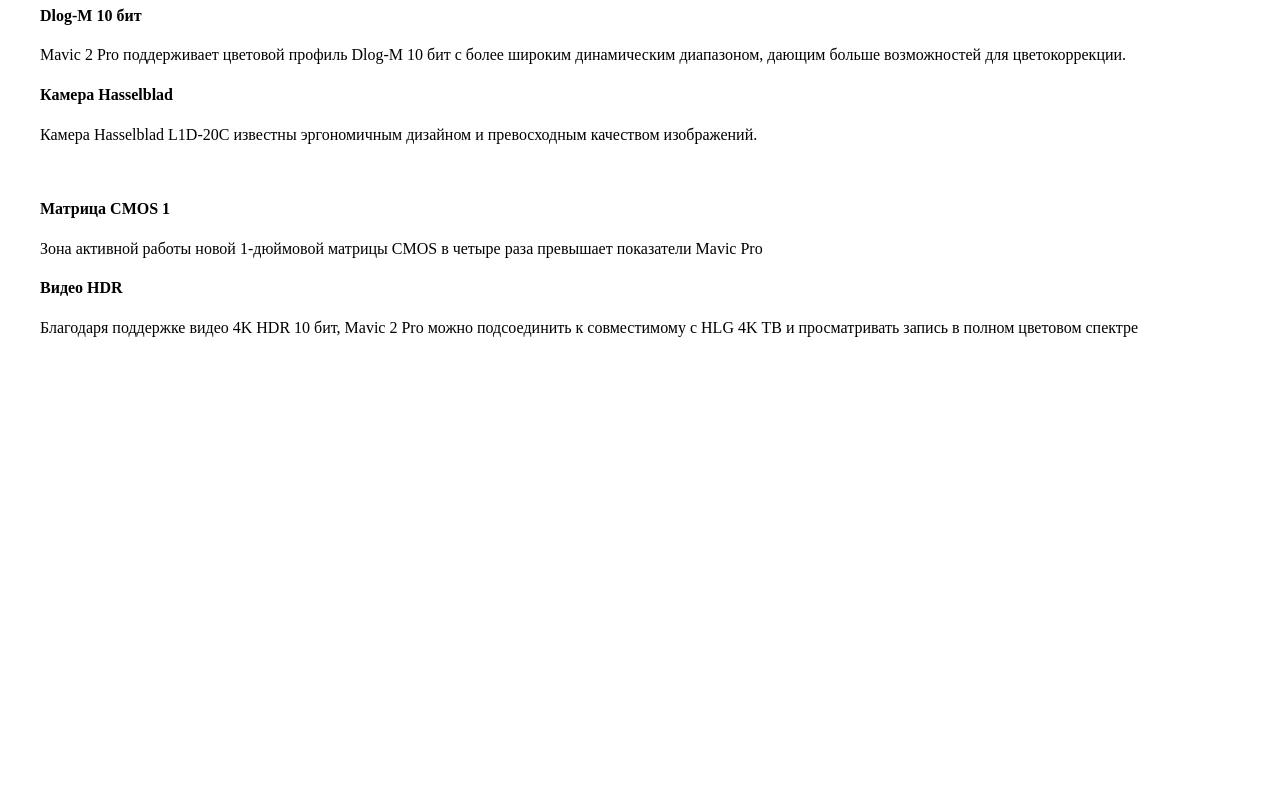
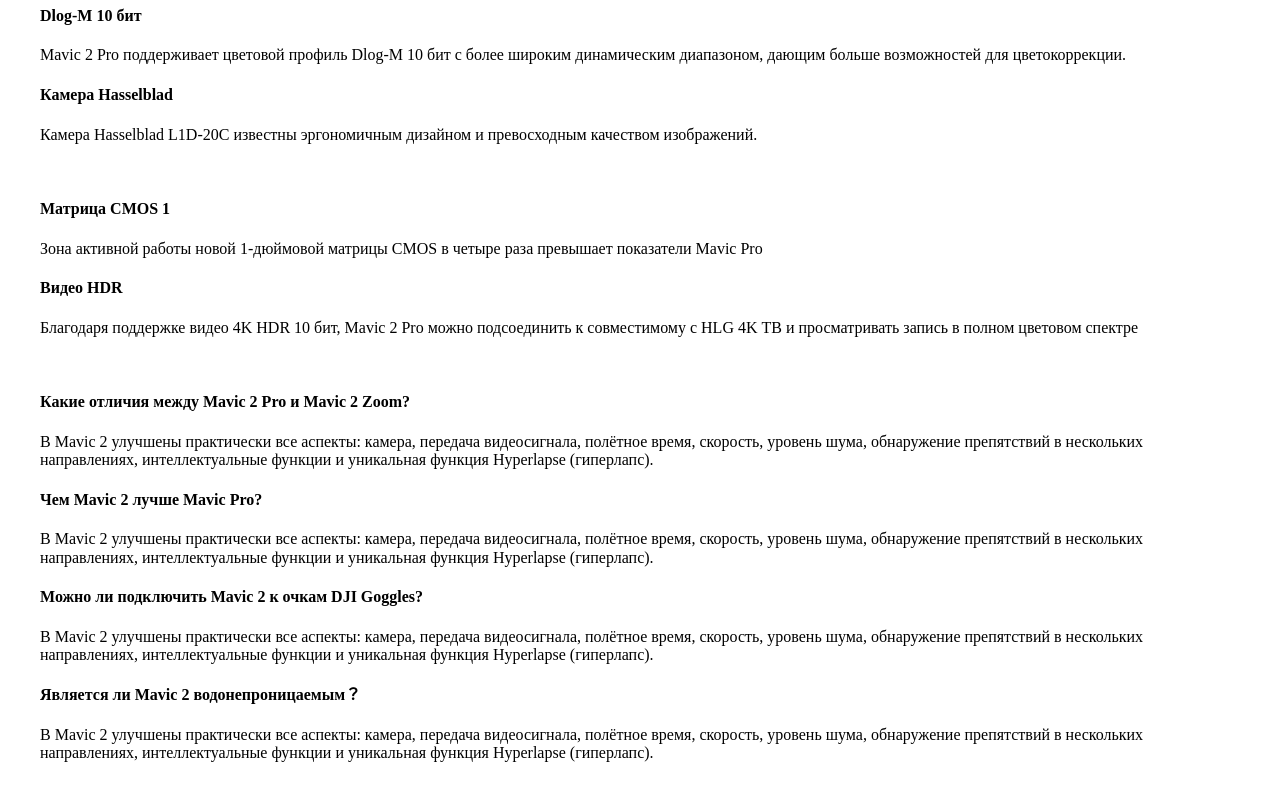
Before and after one commit to YuriBendzo/MavicPRO, a website: page app/index.html in a window 1280 px wide. Shown: the part 1340-2140 px from the top of the page. Before the commit the page ends 1786 px from the top, so only its background shows below. Drawn offline with Linux system fonts and the light colour scheme.

Commit message:
finished fifth section questions

```diff
--- a/app/index.html
+++ b/app/index.html
@@ -244,9 +244,43 @@
             </div>
         </div>
     </section>
-    <section class="page-sectrion">
+    <section class="page-sectrion questions">
         <div class="container">
             <h3 class="title"></h3>
+            <div class="questions__items">
+                <div class="questions__item">
+                    <h4 class="questions__item-title">Какие отличия между Mavic 2 Pro и Mavic 2 Zoom?</h4>
+                    <p class="questions__item-text">
+                        В Mavic 2 улучшены практически все аспекты: камера, передача видеосигнала, полётное время,
+                        скорость, уровень шума, обнаружение препятствий в нескольких направлениях, интеллектуальные
+                        функции и уникальная функция Hyperlapse (гиперлапс).
+                    </p>
+                </div>
+                <div class="questions__item">
+                    <h4 class="questions__item-title">Чем Mavic 2 лучше Mavic Pro?  </h4>
+                    <p class="questions__item-text">
+                        В Mavic 2 улучшены практически все аспекты: камера, передача видеосигнала, полётное время,
+                        скорость, уровень шума, обнаружение препятствий в нескольких направлениях, интеллектуальные
+                        функции и уникальная функция Hyperlapse (гиперлапс).
+                    </p>
+                </div>
+                <div class="questions__item">
+                    <h4 class="questions__item-title">Можно ли подключить Mavic 2 к очкам DJI Goggles?</h4>
+                    <p class="questions__item-text">
+                        В Mavic 2 улучшены практически все аспекты: камера, передача видеосигнала, полётное время,
+                        скорость, уровень шума, обнаружение препятствий в нескольких направлениях, интеллектуальные
+                        функции и уникальная функция Hyperlapse (гиперлапс).
+                    </p>
+                </div>
+                <div class="questions__item">
+                    <h4 class="questions__item-title">Является ли Mavic 2 водонепроницаемым？</h4>
+                    <p class="questions__item-text">
+                        В Mavic 2 улучшены практически все аспекты: камера, передача видеосигнала, полётное время,
+                        скорость, уровень шума, обнаружение препятствий в нескольких направлениях, интеллектуальные
+                        функции и уникальная функция Hyperlapse (гиперлапс).
+                    </p>
+                </div>
+            </div>
         </div>
         <div class="scroll__btn">
             <a href="#">
```
